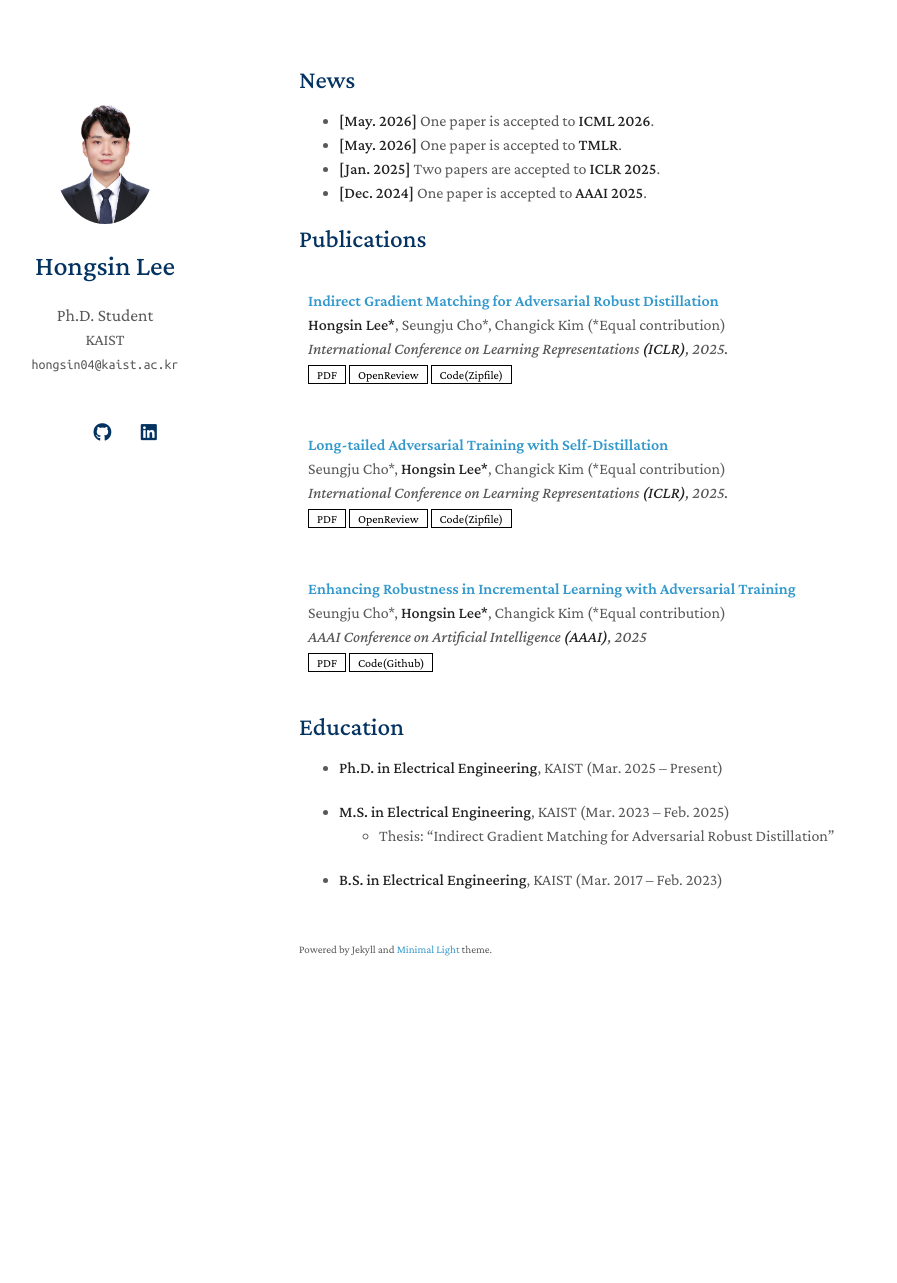
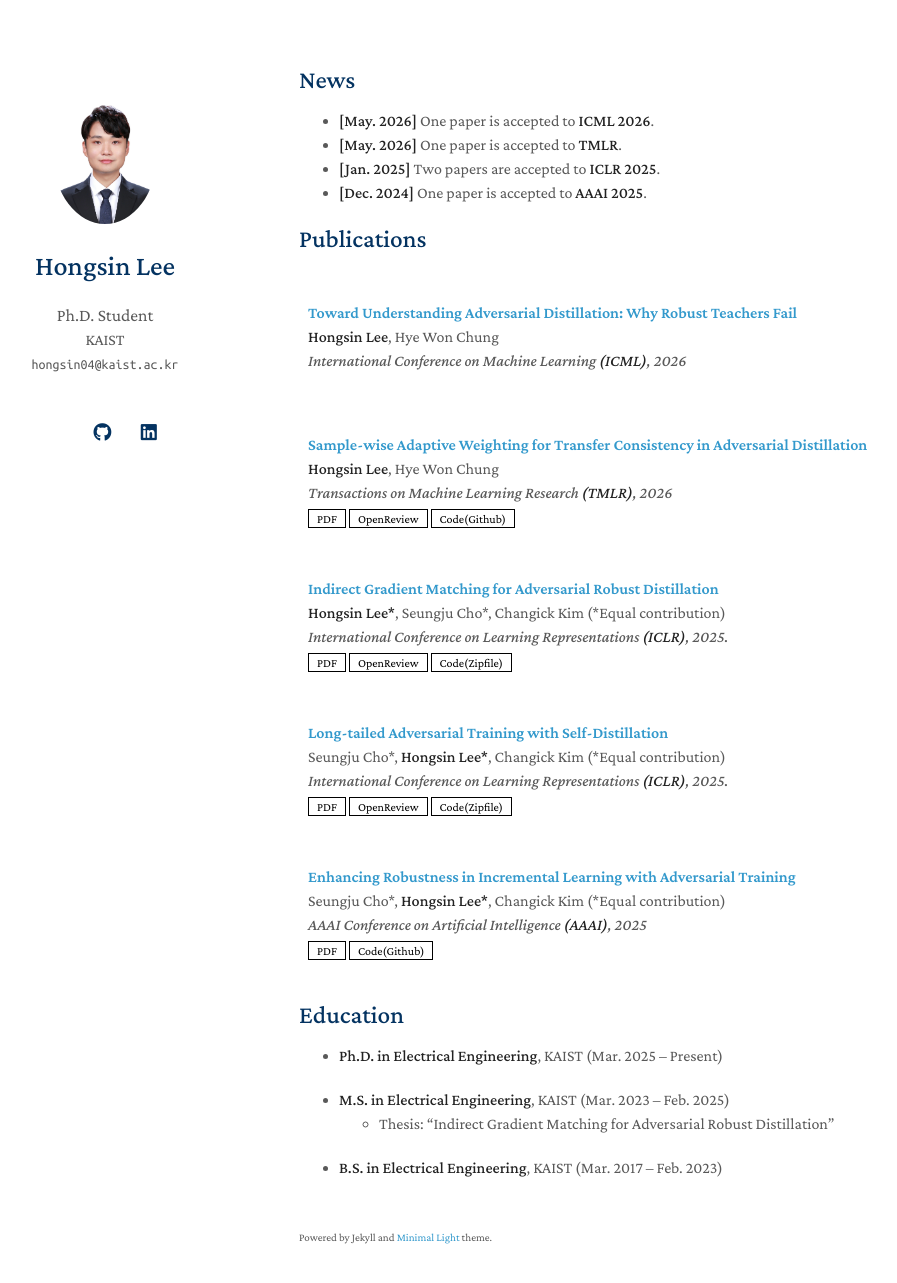
Before and after one commit to HongsinLee/hongsinlee.github.io, a Jekyll site: the page built from index.md, in a window 1280 px wide and 1318 px high. Shown: the top 1283 px of the window, without its empty margins (171-1068 px from the left). Built offline with Jekyll 4.4.1, drawn with Linux system fonts in a browser that asks for light colours; a style sheet for code colours, icons or effects is not loaded.

Commit message:
2026_05_update

```diff
--- a/_data/publications.yml
+++ b/_data/publications.yml
@@ -1,4 +1,24 @@
 main:
+
+  - title: "Toward Understanding Adversarial Distillation: Why Robust Teachers Fail"
+    authors: <strong>Hongsin Lee</strong>, Hye Won Chung
+    conference_short: ICML
+    conference: International Conference on Machine Learning <strong>(ICML)</strong>, 2026
+    # pdf: https://arxiv.org/abs/2512.10275.pdf
+    # openreview: https://openreview.net/forum?id=ek45VamPCE
+    # code: https://github.com/HongsinLee/saad
+
+
+
+  - title: "Sample-wise Adaptive Weighting for Transfer Consistency in Adversarial Distillation"
+    authors: <strong>Hongsin Lee</strong>, Hye Won Chung
+    conference_short: TMLR
+    conference: Transactions on Machine Learning Research <strong>(TMLR)</strong>, 2026
+    pdf: https://arxiv.org/abs/2512.10275.pdf
+    openreview: https://openreview.net/forum?id=ek45VamPCE
+    code: https://github.com/HongsinLee/saad
+
+
 
   - title: "Indirect Gradient Matching for Adversarial Robust Distillation"
     authors: <strong>Hongsin Lee*</strong>, Seungju Cho*, Changick Kim (*Equal contribution)
```
